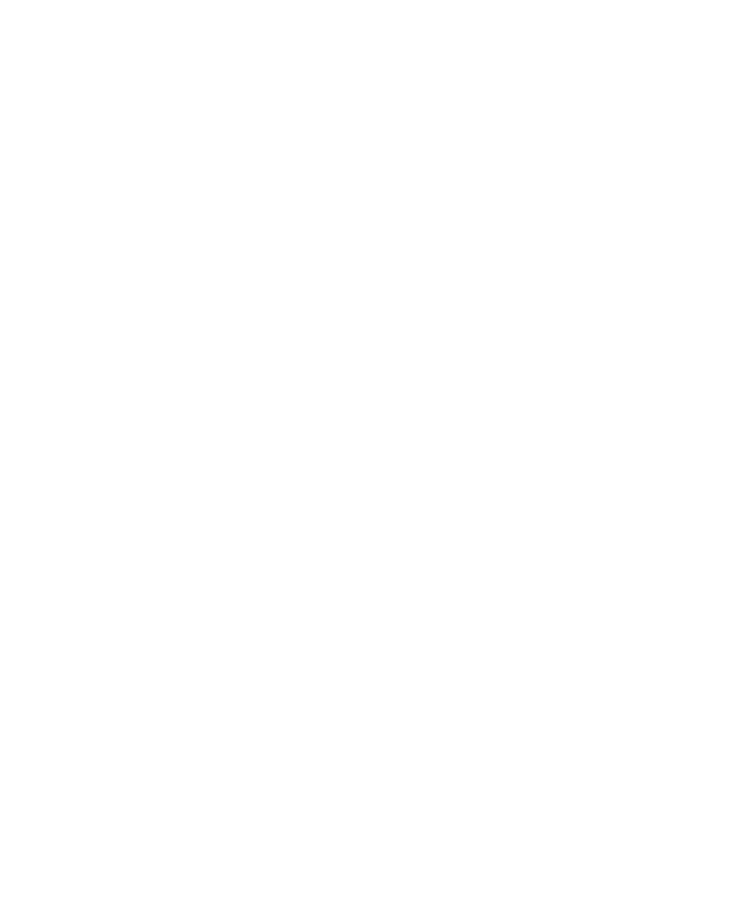
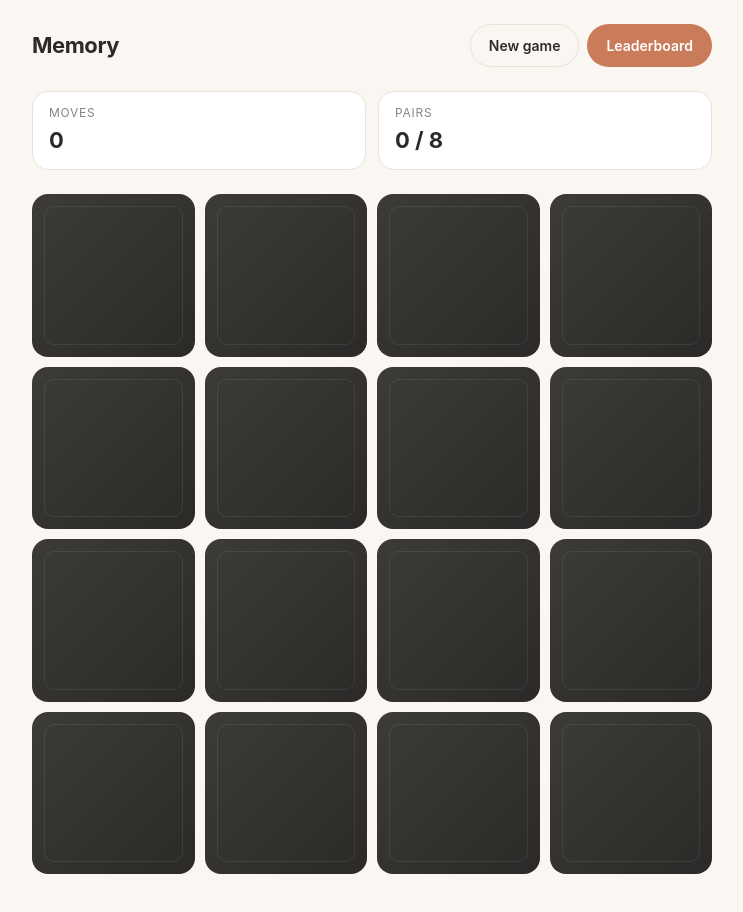
Before and after one commit to ypaN73/memory-game, a website built with Vite: page index.html in a window 1280 px wide. Shown: the whole page, without its empty margins (268-1011 px from the left). Before the commit the page ends 800 px from the top, so only its background shows below. Built offline with nearby package versions, Linux system fonts and the light colour scheme.

Commit message:
feat: add header, counters and board markup

```diff
--- /dev/null
+++ b/src/components/board.js
@@ -0,0 +1,9 @@
+import { createElement } from '../utils/dom.js'
+import { createCard } from './card.js'
+
+export function createBoard(cards, onCardClick) {
+  const board = createElement('div', { classes: ['board'] })
+  const cardEls = cards.map((card) => createCard(card, onCardClick))
+  board.append(...cardEls)
+  return { root: board, cardEls }
+}
--- /dev/null
+++ b/src/components/card.js
@@ -0,0 +1,23 @@
+import { createElement } from '../utils/dom.js'
+
+export function createCard(card, onClick) {
+  const img = createElement('img', {
+    classes: ['card__image'],
+    attrs: { src: card.src, alt: card.label, draggable: 'false' },
+  })
+
+  const front = createElement('div', { classes: ['card__face', 'card__face--front'], children: [img] })
+  const back = createElement('div', { classes: ['card__face', 'card__face--back'] })
+  const inner = createElement('div', { classes: ['card__inner'], children: [back, front] })
+
+  const button = createElement('button', {
+    classes: ['card'],
+    attrs: { type: 'button', 'aria-label': `Card ${card.uid}` },
+    dataset: { uid: String(card.uid) },
+    children: [inner],
+  })
+
+  button.addEventListener('click', () => onClick(card.uid))
+
+  return button
+}
--- /dev/null
+++ b/src/components/counters.js
@@ -0,0 +1,38 @@
+import { createElement } from '../utils/dom.js'
+import { PAIRS_COUNT } from '../data/cards.js'
+
+export function createCounters() {
+  const movesValue = createElement('span', { classes: ['counter__value'], text: '0' })
+  const pairsValue = createElement('span', { classes: ['counter__value'], text: '0' })
+
+  const root = createElement('div', {
+    classes: ['counters'],
+    children: [
+      createElement('div', {
+        classes: ['counter'],
+        children: [
+          createElement('span', { classes: ['counter__label'], text: 'Moves' }),
+          movesValue,
+        ],
+      }),
+      createElement('div', {
+        classes: ['counter'],
+        children: [
+          createElement('span', { classes: ['counter__label'], text: 'Pairs' }),
+          createElement('span', {
+            classes: ['counter__value'],
+            children: [pairsValue, document.createTextNode(` / ${PAIRS_COUNT}`)],
+          }),
+        ],
+      }),
+    ],
+  })
+
+  return {
+    root,
+    update(moves, pairs) {
+      movesValue.textContent = String(moves)
+      pairsValue.textContent = String(pairs)
+    },
+  }
+}
--- /dev/null
+++ b/src/components/header.js
@@ -0,0 +1,25 @@
+import { createElement } from '../utils/dom.js'
+
+export function createHeader(onNewGame, onShowLeaderboard) {
+  const newGameBtn = createElement('button', {
+    classes: ['btn', 'btn--ghost'],
+    text: 'New game',
+    attrs: { type: 'button' },
+  })
+  newGameBtn.addEventListener('click', onNewGame)
+
+  const leadersBtn = createElement('button', {
+    classes: ['btn', 'btn--primary'],
+    text: 'Leaderboard',
+    attrs: { type: 'button' },
+  })
+  leadersBtn.addEventListener('click', onShowLeaderboard)
+
+  return createElement('header', {
+    classes: ['header'],
+    children: [
+      createElement('span', { classes: ['header__title'], text: 'Memory' }),
+      createElement('div', { classes: ['header__actions'], children: [newGameBtn, leadersBtn] }),
+    ],
+  })
+}
--- a/src/main.js
+++ b/src/main.js
@@ -1 +1,21 @@
 import './style.css'
+import { createGame } from './game/state.js'
+import { createHeader } from './components/header.js'
+import { createCounters } from './components/counters.js'
+import { createBoard } from './components/board.js'
+
+const state = createGame()
+const counters = createCounters()
+
+const header = createHeader(
+  () => console.log('new game'),
+  () => console.log('leaderboard'),
+)
+
+const board = createBoard(state.cards, (uid) => console.log('click', uid))
+
+const container = document.createElement('div')
+container.className = 'app'
+container.append(header, counters.root, board.root)
+
+document.body.append(container)
--- a/src/style.css
+++ b/src/style.css
@@ -1,8 +1,195 @@
+:root {
+  --bg: #FAF7F2;
+  --surface: #FFFFFF;
+  --text: #2B2A28;
+  --muted: #8A8580;
+  --accent: #C97B5A;
+  --accent-hover: #B36947;
+  --border: #E8E2DA;
+  --radius: 16px;
+}
+
 * {
   box-sizing: border-box;
 }
 
 body {
   margin: 0;
-  font-family: system-ui, sans-serif;
+  min-height: 100vh;
+  background: var(--bg);
+  color: var(--text);
+  font-family: 'Inter', system-ui, -apple-system, sans-serif;
+  font-size: 16px;
+  line-height: 1.5;
 }
+
+.app {
+  max-width: 720px;
+  width: 100%;
+  margin: 0 auto;
+  padding: 24px 20px 48px;
+  display: flex;
+  flex-direction: column;
+  gap: 24px;
+}
+
+.header {
+  display: flex;
+  align-items: center;
+  justify-content: space-between;
+  gap: 16px;
+}
+
+.header__title {
+  font-size: 22px;
+  font-weight: 700;
+  letter-spacing: -0.02em;
+}
+
+.header__actions {
+  display: flex;
+  gap: 8px;
+}
+
+.btn {
+  border: 1px solid transparent;
+  border-radius: 999px;
+  padding: 10px 18px;
+  font: inherit;
+  font-weight: 600;
+  font-size: 14px;
+  cursor: pointer;
+  transition: background .15s, color .15s, border-color .15s, transform .1s;
+}
+
+.btn:active {
+  transform: scale(0.97);
+}
+
+.btn--ghost {
+  background: transparent;
+  color: var(--text);
+  border-color: var(--border);
+}
+
+.btn--ghost:hover {
+  border-color: var(--muted);
+}
+
+.btn--primary {
+  background: var(--accent);
+  color: #fff;
+}
+
+.btn--primary:hover {
+  background: var(--accent-hover);
+}
+
+.counters {
+  display: flex;
+  gap: 12px;
+}
+
+.counter {
+  flex: 1;
+  background: var(--surface);
+  border: 1px solid var(--border);
+  border-radius: var(--radius);
+  padding: 12px 16px;
+  display: flex;
+  flex-direction: column;
+  gap: 2px;
+}
+
+.counter__label {
+  font-size: 12px;
+  color: var(--muted);
+  text-transform: uppercase;
+  letter-spacing: 0.06em;
+}
+
+.counter__value {
+  font-size: 22px;
+  font-weight: 700;
+}
+
+.board {
+  display: grid;
+  grid-template-columns: repeat(4, 1fr);
+  gap: 10px;
+}
+
+.card {
+  aspect-ratio: 1;
+  padding: 0;
+  border: none;
+  background: none;
+  cursor: pointer;
+  perspective: 800px;
+}
+
+.card__inner {
+  position: relative;
+  width: 100%;
+  height: 100%;
+  transform-style: preserve-3d;
+  transition: transform .45s cubic-bezier(.4, 0, .2, 1);
+}
+
+.card.is-flipped .card__inner,
+.card.is-matched .card__inner {
+  transform: rotateY(180deg);
+}
+
+.card__face {
+  position: absolute;
+  inset: 0;
+  border-radius: var(--radius);
+  backface-visibility: hidden;
+  overflow: hidden;
+}
+
+.card__face--back {
+  background: linear-gradient(135deg, #3D3B38, #2B2A28);
+}
+
+.card__face--back::after {
+  content: '';
+  position: absolute;
+  inset: 12px;
+  border: 1px solid rgba(255, 255, 255, 0.08);
+  border-radius: 10px;
+}
+
+.card__face--front {
+  transform: rotateY(180deg);
+  background: var(--surface);
+  border: 1px solid var(--border);
+}
+
+.card__image {
+  width: 100%;
+  height: 100%;
+  object-fit: cover;
+  display: block;
+}
+
+.card.is-matched {
+  cursor: default;
+  opacity: 0.85;
+}
+
+@media (max-width: 480px) {
+  .board {
+    gap: 8px;
+  }
+
+  .header__title {
+    font-size: 18px;
+  }
+
+  .btn {
+    padding: 8px 14px;
+    font-size: 13px;
+  }
+}
```
